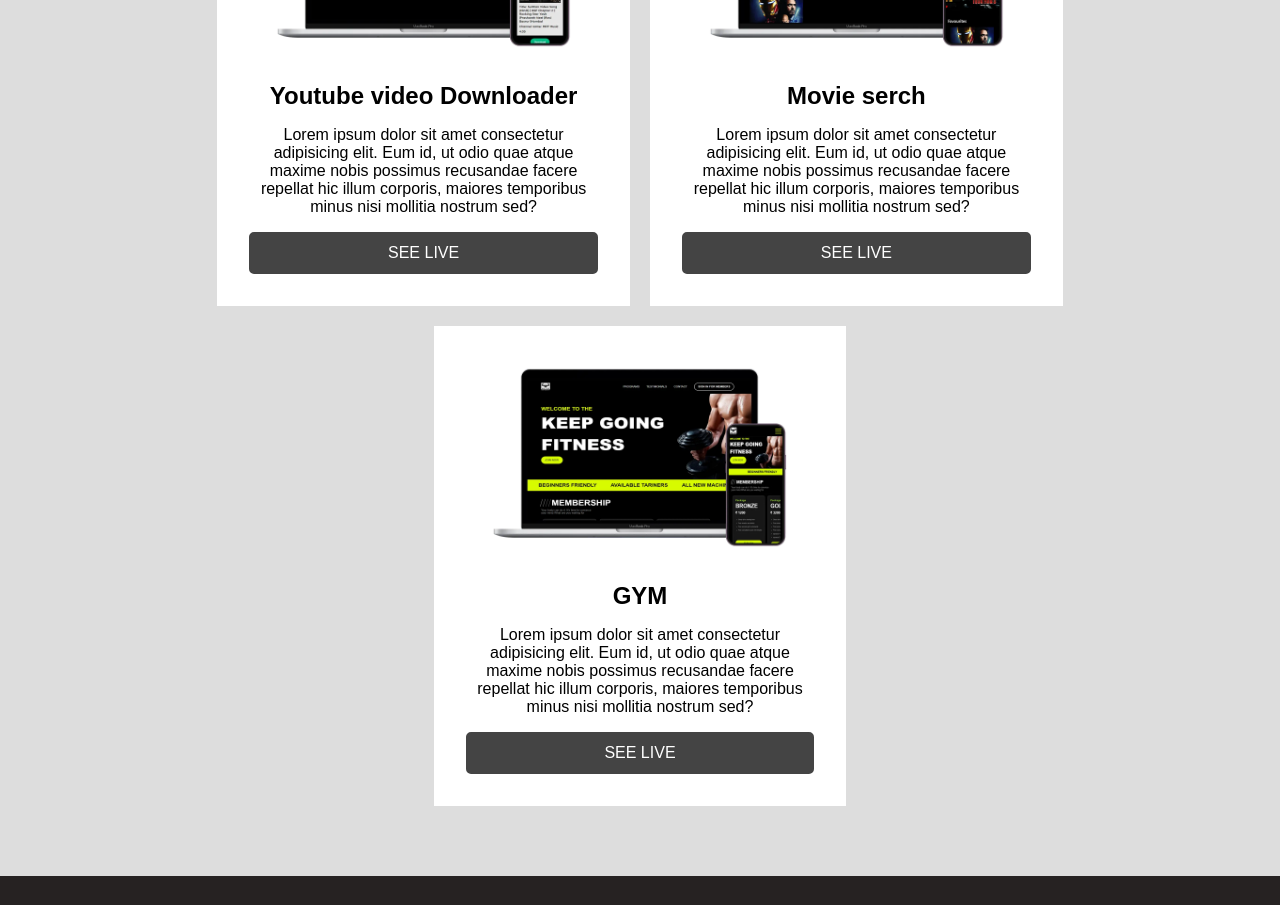
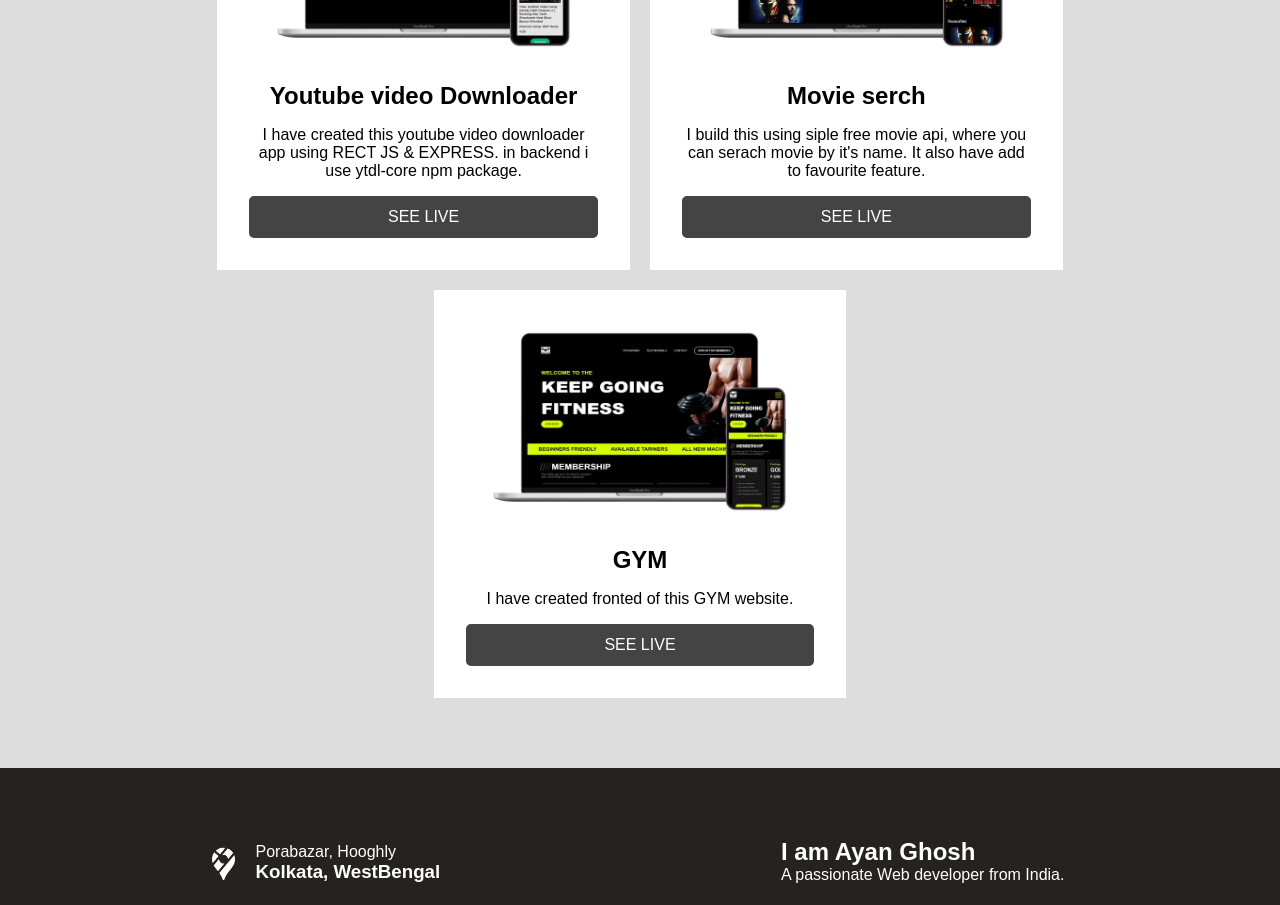
Before and after one commit to ayanonline/reactprotfolio, a React (Vite) app: page /projects in a window 1280 px wide. Shown: the part 360-1265 px from the top of the page. Built offline with nearby package versions, Linux system fonts and the light colour scheme; a web font is replaced by a local one.

Commit message:
project desc changed

```diff
--- a/src/components/myprojects/projectsData.js
+++ b/src/components/myprojects/projectsData.js
@@ -5,19 +5,19 @@ import kgf from "../../assets/kgf.webp";
 const projects = [
   {
     title: "Youtube video Downloader",
-    desc: "Lorem ipsum dolor sit amet consectetur adipisicing elit. Eum id, ut odio quae atque maxime nobis possimus recusandae facere repellat hic illum corporis, maiores temporibus minus nisi mollitia nostrum sed?",
+    desc: "I have created this youtube video downloader app using RECT JS & EXPRESS. in backend i use ytdl-core npm package.",
     image: ytdownload,
     link: "https://yt-download-ayan.netlify.app/",
   },
   {
     title: "Movie serch",
-    desc: "Lorem ipsum dolor sit amet consectetur adipisicing elit. Eum id, ut odio quae atque maxime nobis possimus recusandae facere repellat hic illum corporis, maiores temporibus minus nisi mollitia nostrum sed?",
+    desc: "I build this using siple free movie api, where you can serach movie by it's name. It also have add to favourite feature.",
     image: movie,
     link: "https://ayan-movie.netlify.app/",
   },
   {
     title: "GYM",
-    desc: "Lorem ipsum dolor sit amet consectetur adipisicing elit. Eum id, ut odio quae atque maxime nobis possimus recusandae facere repellat hic illum corporis, maiores temporibus minus nisi mollitia nostrum sed?",
+    desc: "I have created fronted of this GYM website.",
     image: kgf,
     link: "https://kgf.netlify.app/",
   },
```
